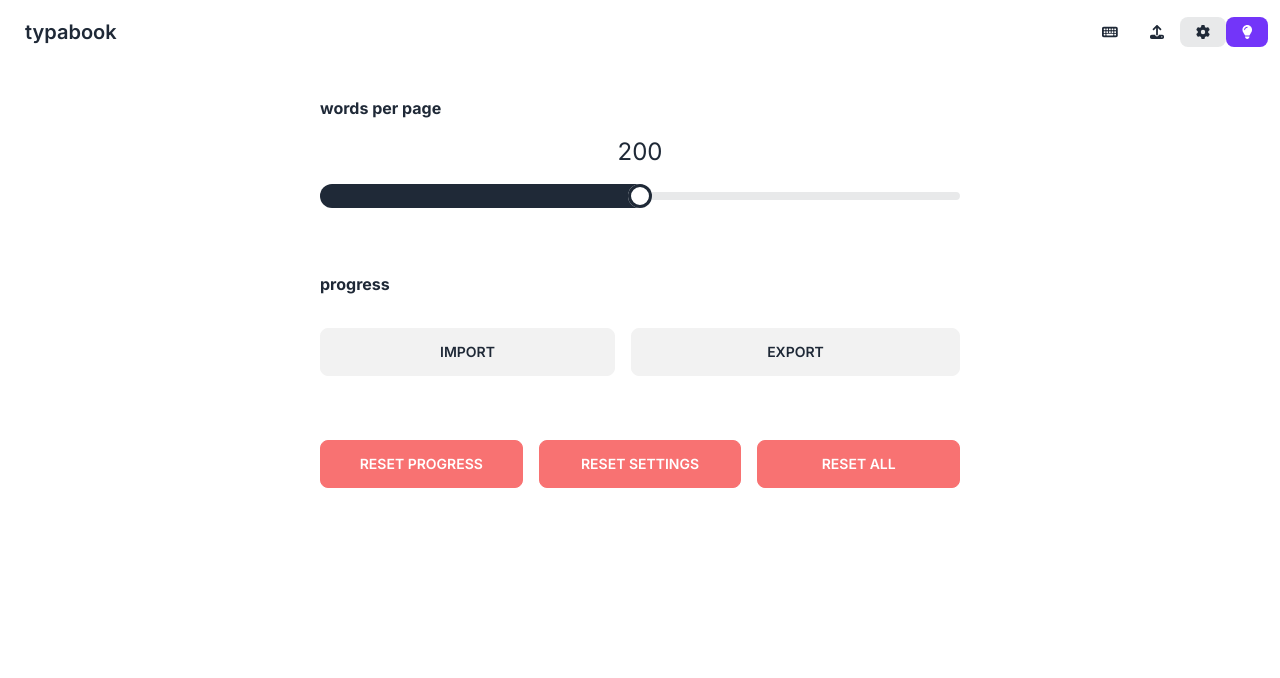
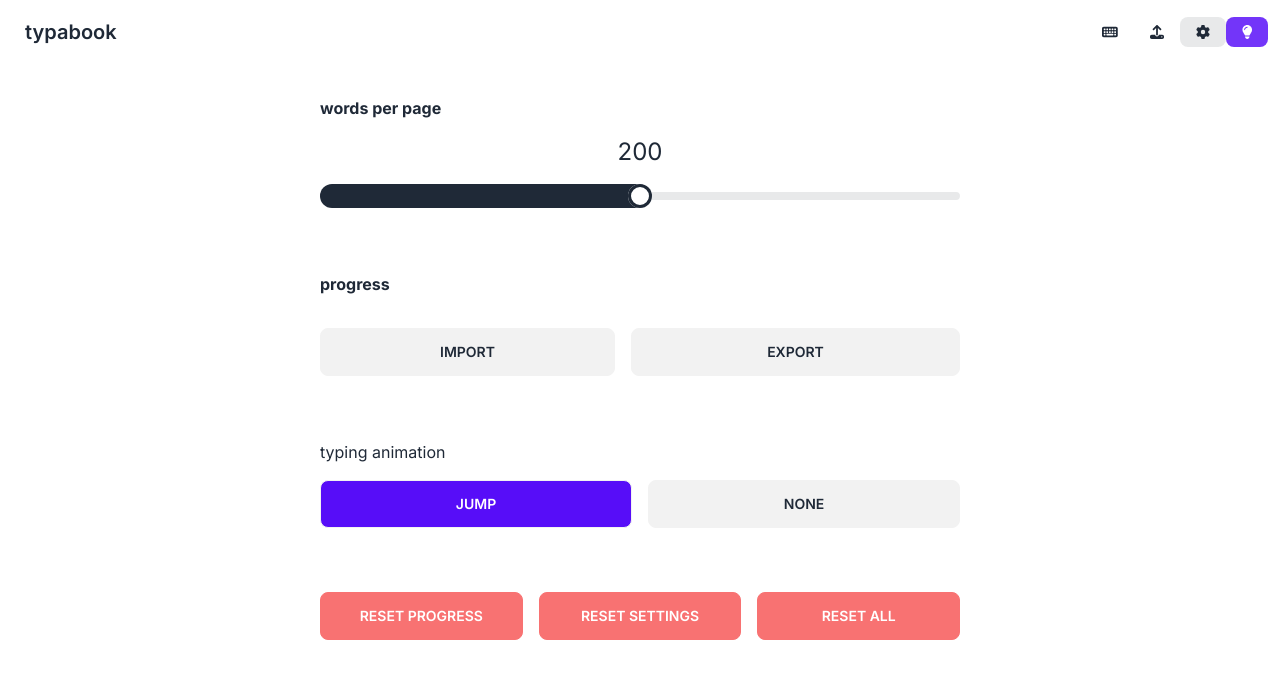
Before and after one commit to jaroslaw-weber/typabook, a Next.js app: page / in a window 1280 px wide. Both pictures are taken after a click on the button 1202 px from the left and 32 px from the top of the page. Shown: the top 678 px of the page. Built offline with nearby package versions, Linux system fonts and the light colour scheme; what tailwindcss-animated would draw is missing.

Commit message:
add option to turn off animation

```diff
--- /dev/null
+++ b/app/TypingAnimation.ts
@@ -0,0 +1,15 @@
+export enum TypingAnimation {
+  None = "none",
+  Jump = "jump",
+}
+
+export function getTypingAnimationClasses(
+  animation: TypingAnimation
+): string[] {
+  switch (animation) {
+    case TypingAnimation.Jump:
+      return ["animate-fade-up", "animate-duration-150", "animate-ease-out"];
+    default:
+      return [];
+  }
+}
--- a/app/components/Letter.tsx
+++ b/app/components/Letter.tsx
@@ -1,6 +1,9 @@
+import { useAtom } from "jotai";
+import { TypingAnimation, getTypingAnimationClasses } from "../TypingAnimation";
+import { typingAnimationAtom } from "../state";
 import { SingleLetter } from "../types/SingleLetter";
 
-const getLetterClasses = (letter: SingleLetter, progress: number) => {
+function getLetterClasses(letter: SingleLetter, progress: number, typingAnimation: TypingAnimation) {
   const result = ["flex-1"];
   if (letter.input) {
     if (letter.character != letter.input) {
@@ -17,15 +20,8 @@ const getLetterClasses = (letter: SingleLetter, progress: number) => {
       result.push("w-3");
     }
     {
-      result.push(
-        "bg-primary",
-        "px-1",
-        "text-white",
-        "rounded",
-        "animate-fade-up",
-        "animate-duration-150",
-        "animate-ease-out"
-      );
+      const animation = getTypingAnimationClasses(typingAnimation);
+      result.push("bg-primary", "px-1", "text-white", "rounded", ...animation);
     }
   } else {
     if (isSpace) {
@@ -38,10 +34,11 @@ const getLetterClasses = (letter: SingleLetter, progress: number) => {
   }
 
   return result.join(" ");
-};
+}
 
 export function Letter(letter: SingleLetter, progress: number) {
-  const classes = getLetterClasses(letter, progress);
+  const [typingAnimation] = useAtom(typingAnimationAtom)
+  const classes = getLetterClasses(letter, progress, typingAnimation);
 
   let display = <div>{letter.character}</div>;
 
--- a/app/pages/SettingsPage.tsx
+++ b/app/pages/SettingsPage.tsx
@@ -1,19 +1,45 @@
 import { useAtom } from "jotai";
 import WordsPerPageSlider from "../components/WordsPerPageSlider";
-import { currentUiAtom } from "../state";
+import { currentUiAtom, typingAnimationAtom } from "../state";
 import { Ui } from "../Ui";
-import { PageChangeButtons } from "../components/PageChangeButtons";
-import Upload from "../components/Upload";
 import ResetButton from "../components/ResetButton";
 import ImportButton from "../components/ImportButton";
 import ExportButton from "../components/ExportButton";
+import { TypingAnimation } from "../TypingAnimation";
 
 export default function SettingsPage() {
   const [currentUi] = useAtom(currentUiAtom);
+  const [typingAnimation, setTypingAnimation] = useAtom(typingAnimationAtom);
   const wordsPerPageSlider = WordsPerPageSlider();
   const resetButton = ResetButton();
   const importButton = ImportButton();
   const exportButton = ExportButton();
+
+  const typingAnimationSelection = (
+    <div className="flex flex-col gap-4 w-full">
+      <p>typing animation</p>
+      <div className="flex gap-4 w-full">
+        {[TypingAnimation.Jump, TypingAnimation.None].map((a) => {
+          const active = typingAnimation == a;
+          let className = "flex-1 btn";
+          if (active) {
+            className += " bg-primary text-white";
+          }
+
+          return (
+            <button
+              className={className}
+              key={a}
+              onClick={(e) => setTypingAnimation(a)}
+            >
+              {a}
+            </button>
+          );
+        })}
+      </div>
+    </div>
+  );
+
   if (currentUi != Ui.Settings) {
     return null;
   }
@@ -27,6 +53,7 @@ export default function SettingsPage() {
           {exportButton}
         </div>
       </div>
+      {typingAnimationSelection}
       <div className="w-full">{resetButton}</div>
     </div>
   );
--- a/app/state.ts
+++ b/app/state.ts
@@ -2,6 +2,7 @@ import { atom } from "jotai";
 import { atomWithStorage } from "jotai/utils";
 import { getCurrentPage, parseBook } from "./utils/bookUtils";
 import { Ui } from "./Ui";
+import { TypingAnimation } from "./TypingAnimation";
 
 //export const progressAtom = atom(0);
 const defaultText = `Lorem ipsum dolor sit amet, consectetur adipiscing elit. Duis quam elit, venenatis ac augue quis, faucibus hendrerit libero. Phasellus mi orci, viverra eget aliquam eu, posuere non metus. Sed condimentum justo tellus, in elementum libero tempus non. Nulla purus erat, luctus ut volutpat efficitur, facilisis ac metus. Sed laoreet ipsum est, eu vehicula elit consectetur pellentesque. Nulla elementum lorem quis orci scelerisque varius. Nam venenatis tincidunt felis, eu posuere dui convallis vitae. Phasellus a congue leo. Nam lacinia eros id orci maximus rutrum. Nunc aliquam accumsan vulputate. Sed sed velit at ipsum elementum fermentum sed id sapien. Nam volutpat enim a semper tempor. Praesent hendrerit tortor ipsum, malesuada tempus dolor ullamcorper at. Curabitur neque diam, scelerisque nec sem sit amet, pharetra pretium est. Vivamus in nisl nec arcu elementum iaculis.
@@ -52,6 +53,8 @@ export const isFinishedAtom = atom(
 
 export const isStartAtom = atom((get) => get(progressAtom) === 0);
 
+
+
 export const accuracyAtom = atom((get) => {
   const userInput = get(userInputAtom);
   //start with 100% accuracy
@@ -88,3 +91,6 @@ function calculateLetterMatchPercentage(str1: string, str2: string) {
 
   return percentage.toFixed(1);
 }
+
+
+export const typingAnimationAtom = atomWithStorage('typing-animation', TypingAnimation.Jump)
```
